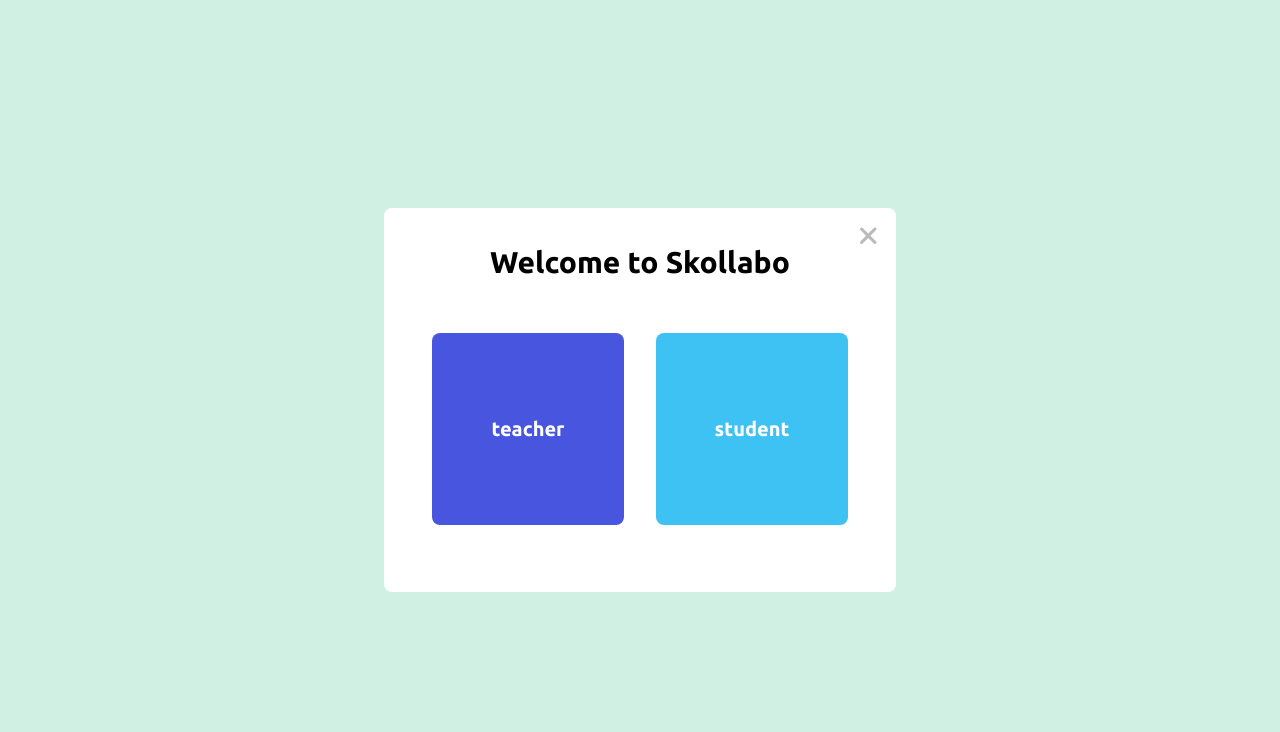
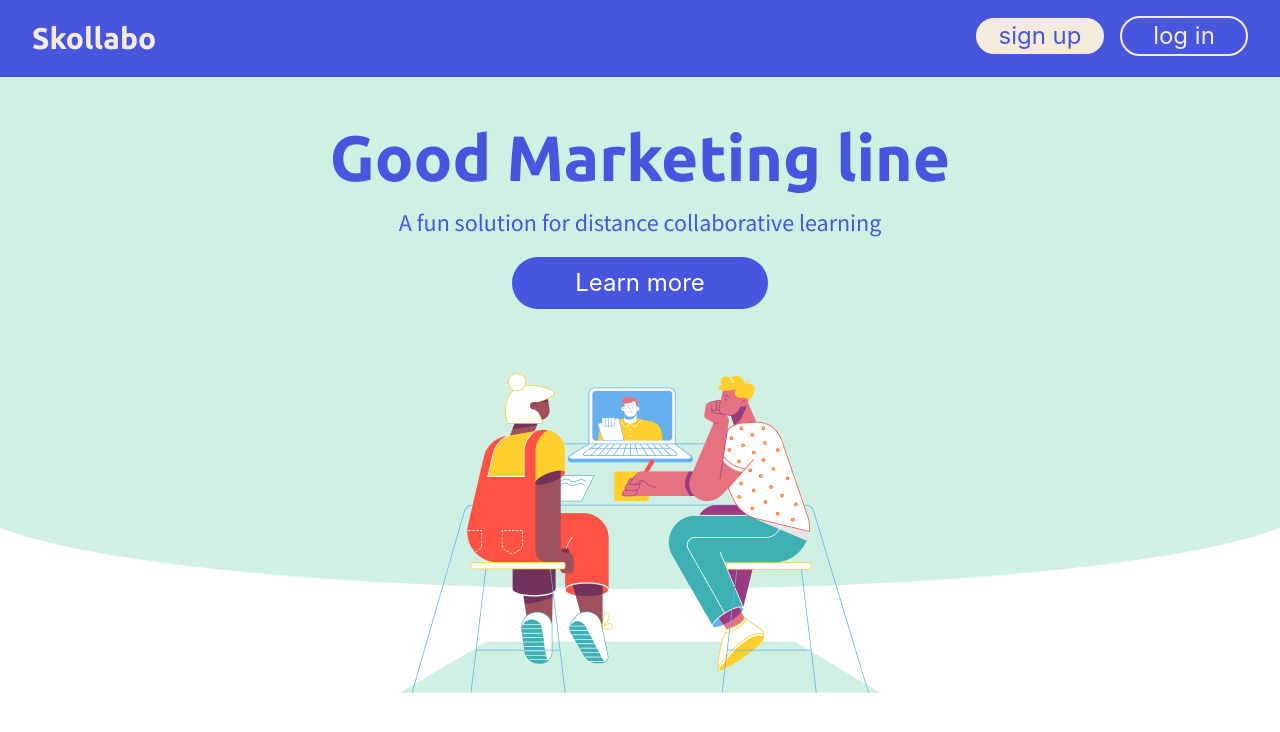
Before and after one commit to adzshaf/skollabo, a React (Create React App) app: page / in a window 1280 px wide. Shown: the top 732 px of the page. Built offline with nearby package versions, Linux system fonts and the light colour scheme.

Commit message:
integrate between landing page and signup

```diff
--- a/src/App.js
+++ b/src/App.js
@@ -1,8 +1,20 @@
-import React from "react";
+import React, { useState } from "react";
 import "./tailwind.output.css";
 import LandingPage from "./components/LandingPage";
 import AuthPage from "./components/AuthPage";
 
-const App = () => <AuthPage />;
+const App = () => {
+  const [signUpPage, setSignUpPage] = useState(false);
+
+  return (
+    <div>
+      {signUpPage ? (
+        <AuthPage closePage={() => setSignUpPage(false)} />
+      ) : (
+        <LandingPage onClickSignUp={() => setSignUpPage(true)} />
+      )}
+    </div>
+  );
+};
 
 export default App;
--- a/src/components/AuthPage/index.js
+++ b/src/components/AuthPage/index.js
@@ -1,11 +1,17 @@
-import React from "react";
+import React, { useState } from "react";
 import close from "./close-round-grey.svg";
 
-const AuthPage = () => {
+const AuthPage = ({ closePage, ...props }) => {
+  const [teacherSignUp, setTeacherSignUp] = useState(false);
   return (
     <div className="bg-green w-screen h-screen flex justify-center items-center px-64">
       <div className="flex flex-col bg-white rounded-lg h-96 w-128 px-8 py-8 relative">
-        <img src={close} alt="Close" className="absolute top-0 right-0 p-4" />
+        <img
+          src={close}
+          alt="Close"
+          className="absolute top-0 right-0 p-4 cursor-pointer"
+          onClick={closePage}
+        />
         <div className="text-3xl">
           <h1 className="text-center">Welcome to Skollabo</h1>
         </div>
--- a/src/components/LandingPage/index.js
+++ b/src/components/LandingPage/index.js
@@ -5,9 +5,9 @@
 import hero from "./asset-hero.png";
 import Button from "../Button";
 
-const LandingPage = () => {
+const LandingPage = ({ onClickSignUp }) => {
   return (
-    <Layout>
+    <Layout onClickSignUp={onClickSignUp}>
       <img
         className="w-screen background-hero"
         src={background}
--- a/src/components/Layout/index.js
+++ b/src/components/Layout/index.js
@@ -1,10 +1,10 @@
 import React from "react";
 import Navbar from "../Navbar";
 
-const Layout = ({ children }) => {
+const Layout = ({ children, ...props }) => {
   return (
     <div className="h-screen">
-      <Navbar />
+      <Navbar {...props} />
       {children}
     </div>
   );
--- a/src/components/Navbar/index.js
+++ b/src/components/Navbar/index.js
@@ -1,12 +1,15 @@
 import React from "react";
 import "../../tailwind.output.css";
 
-const Navbar = () => {
+const Navbar = ({ onClickSignUp }) => {
   return (
     <div className="bg-blue flex flex-row justify-between py-4 px-8">
       <h1 className="text-3xl text-cream">Skollabo</h1>
       <div>
-        <button className="text-blue bg-cream text-2xl rounded-full px-4 w-32">
+        <button
+          className="text-blue bg-cream text-2xl rounded-full px-4 w-32"
+          onClick={onClickSignUp}
+        >
           sign up
         </button>
         <button className="text-cream bg-blue text-2xl rounded-full border-2 px-4 ml-4 w-32">
```
